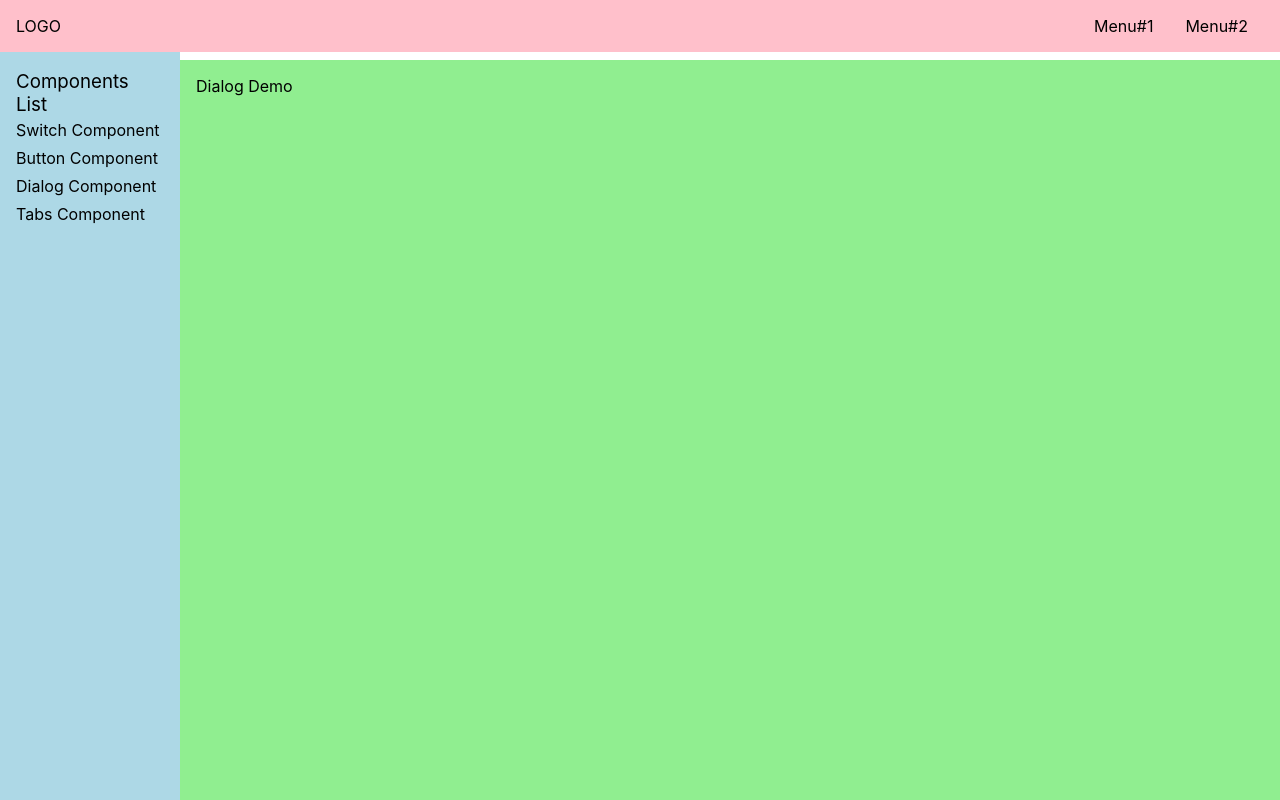
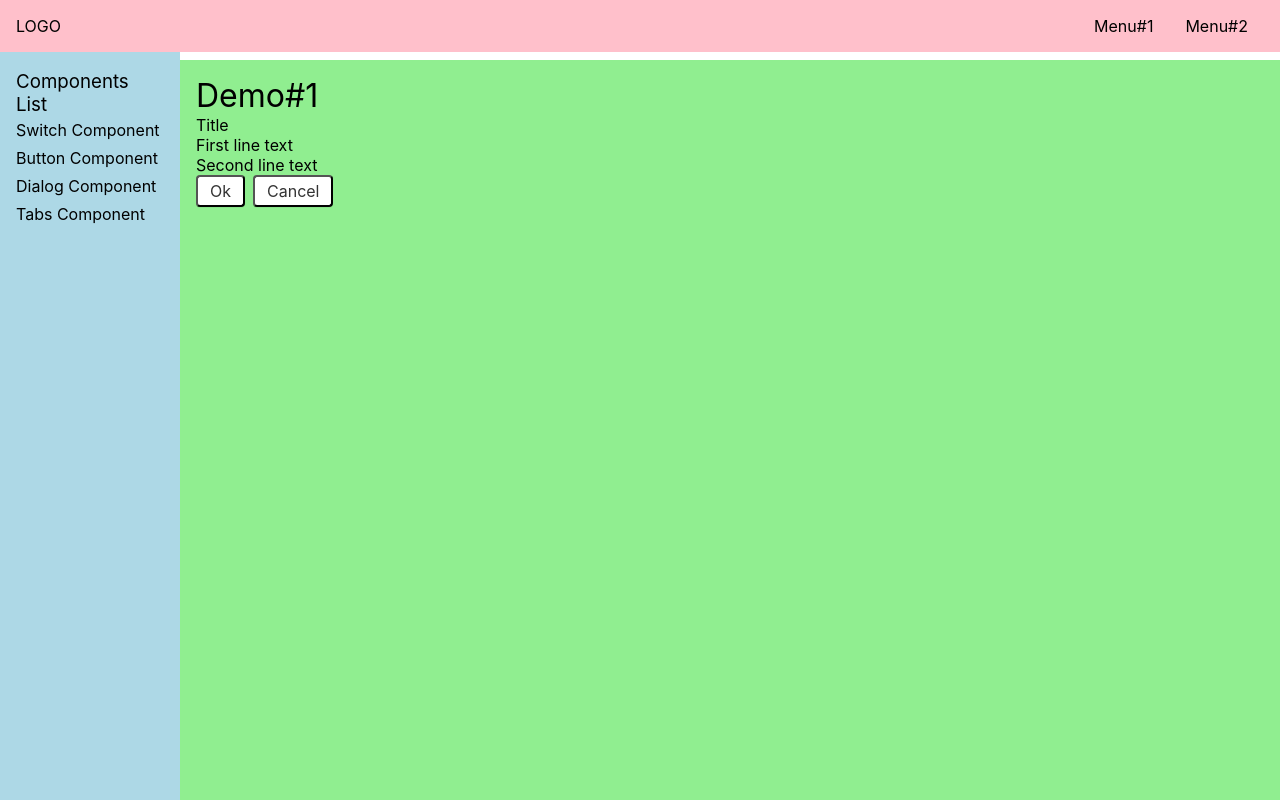
Before and after one commit to RickyLei7/DrwingUI, a Vue app: page /#/doc/dialog in a window 1280 px wide. Built offline with nearby package versions, Linux system fonts and the light colour scheme.

Commit message:
Create Dialog component

```diff
--- a/src/components/DialogDemo.vue
+++ b/src/components/DialogDemo.vue
@@ -1,5 +1,13 @@
 <template>
   <div>
-Dialog Demo
+    <h1>Demo#1</h1>
+    <Dialog></Dialog>
   </div>
 </template>
+<script lang="ts">
+import Dialog from '../lib/Dialog.vue';
+
+export default {
+  components: {Dialog}
+};
+</script>
--- /dev/null
+++ b/src/lib/Dialog.vue
@@ -0,0 +1,23 @@
+<template>
+  <div>
+    <div class="dialog-overlay"></div>
+    <div class="dialog-wrapper">
+      <header>Title</header>
+      <main>
+        <p>First line text</p>
+        <p>Second line text</p>
+      </main>
+      <footer>
+        <Button>Ok</Button>
+        <Button>Cancel</Button>
+      </footer>
+    </div>
+  </div>
+</template>
+<script lang="ts">
+import Button from './Button.vue';
+
+export default {
+  components: {Button}
+};
+</script>
```
